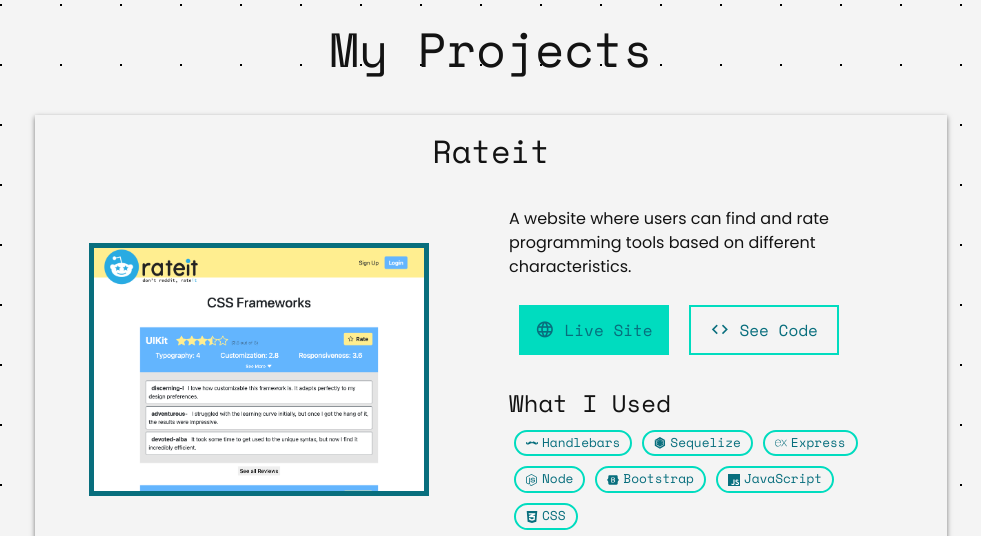
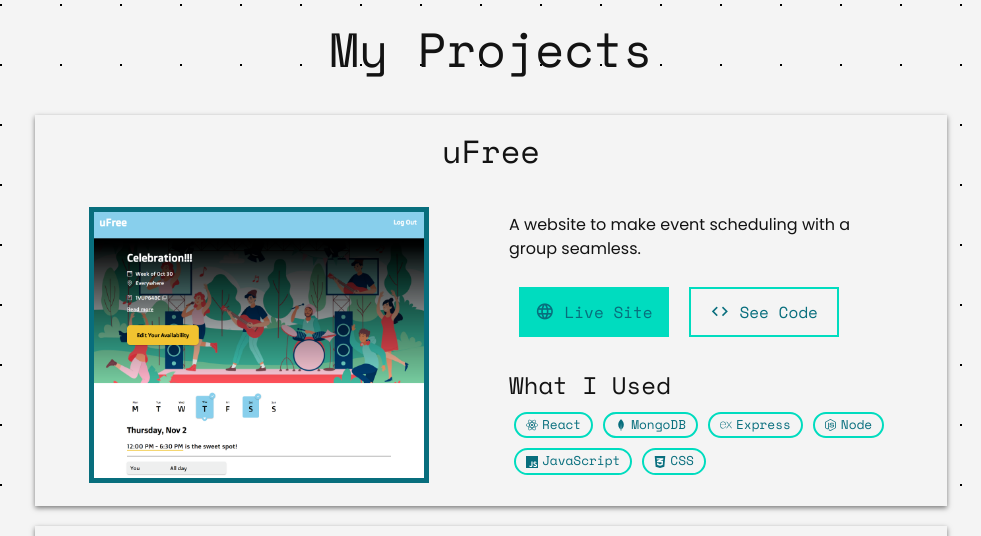
Before and after one commit to jacob-medina/portfolio, a React (Create React App) app: page / in a window 1280 px wide. Shown: the part 1720-2256 px from the top of the page, without its empty margins (149-1130 px from the left). Built offline with nearby package versions, Linux system fonts and the light colour scheme.

Commit message:
added uFree project

```diff
--- a/src/components/Sections/ProjectsSection/ProjectsSection.js
+++ b/src/components/Sections/ProjectsSection/ProjectsSection.js
@@ -6,6 +6,15 @@
 const projects = [
     {
         id: 1,
+        projectName: "uFree",
+        description: "A website to make event scheduling with a group seamless.",
+        previewImg: "ufree",
+        deployLink: "https://ufree-f24a66c626ea.herokuapp.com/",
+        repoLink: "https://github.com/hafsah1976/uFree",
+        toolsUsed: ['React', 'MongoDB', 'Express', 'Node', 'JavaScript', 'CSS'],
+    },
+    {
+        id: 2,
         projectName: "Rateit",
         description: "A website where users can find and rate programming tools based on different characteristics.",
         previewImg: "rateit",
@@ -14,7 +23,7 @@
         toolsUsed: ['Handlebars', 'Sequelize', 'Express', 'Node', 'Bootstrap', 'JavaScript', 'CSS'],
     },
     {
-        id: 2,
+        id: 3,
         projectName: "TotK Bingo",
         description: "A bingo board of randomly generated challenges for Tears of the Kingdom. Players can create virtual rooms and race each other in real time.",
         previewImg: "totkBingo",
@@ -23,7 +32,7 @@
         toolsUsed: ['Socket.io', 'Express', 'Node', 'jQuery', 'Bootstrap', 'JavaScript', 'HTML', 'CSS'],
     },
     {
-        id: 3,
+        id: 4,
         projectName: "Stackology",
         description: "A community run blog for full stack developers. Users can sign in to write blog posts and create comments.",
         previewImg: "stackology",
@@ -32,7 +41,7 @@
         toolsUsed: ['Handlebars', 'Sequelize', 'Express', 'Node', 'Bootstrap', 'JavaScript'],
     },
     {
-        id: 4,
+        id: 5,
         projectName: "Pixel Bee",
         description: "A community pixel art drawing board where each drawing fills a cell in the beehive.",
         previewImg: "pixelBee",
@@ -40,15 +49,15 @@
         repoLink: "https://github.com/jacob-medina/pixel-bee",
         toolsUsed: ['Express', 'Node', 'JavaScript', 'HTML', 'CSS'],
     },
-    {
-        id: 5,
-        projectName: "Odd Quote Odd: Kanye Edition",
-        description: "A quiz game where players spot quotes from Kanye West hidden among a pool of other quotes. Players can save quotes they see along the way for future review.",
-        previewImg: "oddQuoteOut",
-        deployLink: "https://iab-19.github.io/odd_quote_out_kanye_edition",
-        repoLink: "https://github.com/iab-19/odd_quote_out_kanye_edition",
-        toolsUsed: ['jQuery', 'Materialize', 'JavaScript', 'HTML', 'CSS'],
-    },
+    // {
+    //     id: 5,
+    //     projectName: "Odd Quote Odd: Kanye Edition",
+    //     description: "A quiz game where players spot quotes from Kanye West hidden among a pool of other quotes. Players can save quotes they see along the way for future review.",
+    //     previewImg: "oddQuoteOut",
+    //     deployLink: "https://iab-19.github.io/odd_quote_out_kanye_edition",
+    //     repoLink: "https://github.com/iab-19/odd_quote_out_kanye_edition",
+    //     toolsUsed: ['jQuery', 'Materialize', 'JavaScript', 'HTML', 'CSS'],
+    // },
 ];
 
 export default function ProjectsSection() {
--- a/src/images/project-previews/index.js
+++ b/src/images/project-previews/index.js
@@ -3,13 +3,15 @@
 import rateit from './rateit-preview.png';
 import stackology from './stackology-preview.png';
 import totkBingo from './totk-bingo-preview.png';
+import ufree from './ufree-preview.png';
 
 const projectPreviews = {
     oddQuoteOut,
     pixelBee,
     rateit,
     stackology,
-    totkBingo
+    totkBingo,
+    ufree,
 }
 
 export default projectPreviews;
```
Also changed, not shown: src/images/project-previews/ufree-preview.png (added).
